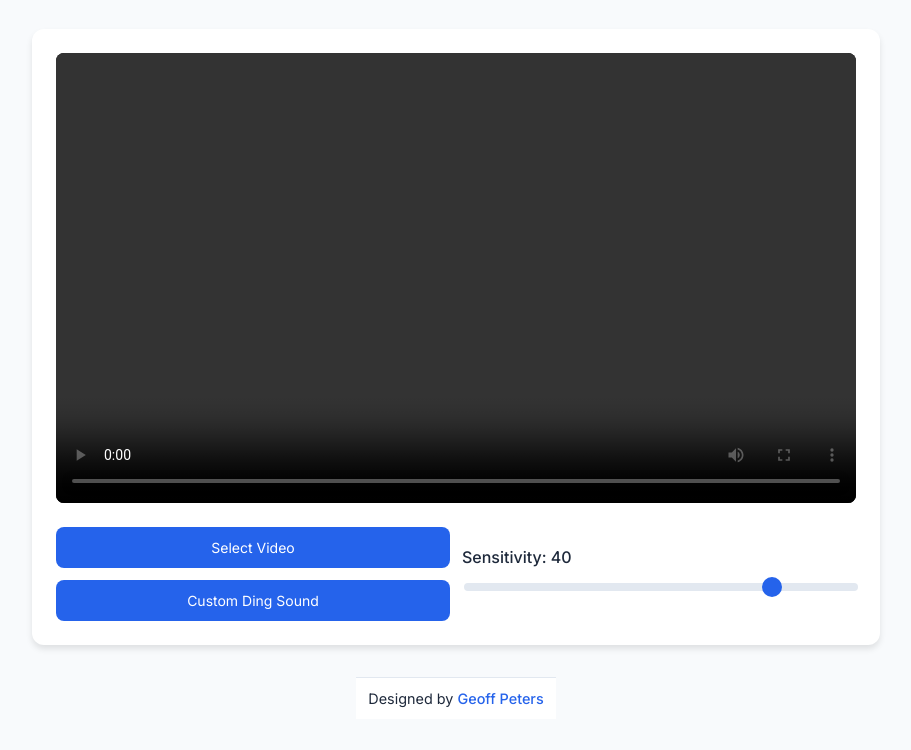
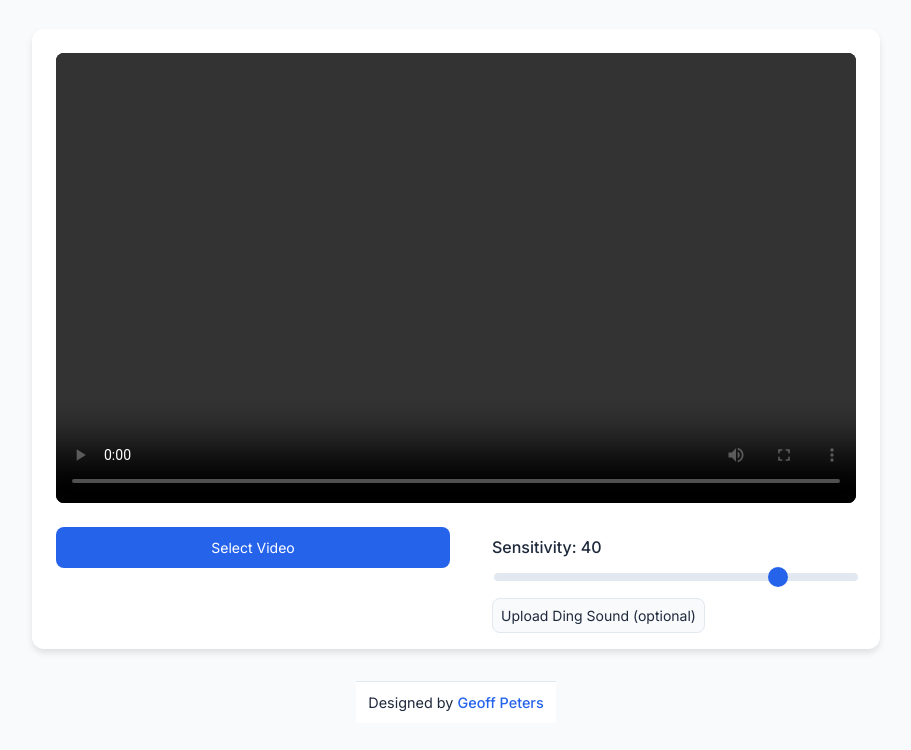
Before and after one commit to geoff604/video-cut-detection, a plain HTML site: page index.html in a window 1280 px wide. Shown: the part 112-862 px from the top of the page, without its empty margins (184-1095 px from the left). Drawn offline with Linux system fonts and the light colour scheme.

Commit message:
Improve layout more

```diff
--- a/index.html
+++ b/index.html
@@ -112,6 +112,23 @@
             background-color: var(--secondary-color);
         }
 
+        .secondary-button {
+            flex: 1;
+            padding: 8px;
+            background-color: var(--background-color);
+            color: var(--text-color);
+            border: 1px solid var(--border-color);
+            border-radius: 8px;
+            cursor: pointer;
+            font-size: 14px;
+            transition: background-color 0.2s;
+            margin-top: 8px;
+        }
+
+        .secondary-button:hover {
+            background-color: var(--border-color);
+        }
+
         button {
             flex: 1;
             padding: 12px;
@@ -128,8 +145,13 @@
             background-color: var(--secondary-color);
         }
 
+        .advanced-controls {
+            margin-left: 30px;
+        }
+
         .threshold-control {
-            margin-top: 20px;
+            margin-top: 10px;
+            margin-bottom: 20px;
         }
 
         .threshold-control label {
@@ -199,10 +221,6 @@
                 grid-template-columns: 1fr;
             }
 
-            button, .custom-file-upload {
-                width: 100%;
-            }
-
             .header h1 {
                 font-size: 1.5rem;
             }
@@ -214,6 +232,10 @@
             .credits {
                 font-size: 0.8rem;
                 padding: 8px;
+            }
+
+            .advanced-controls {
+                margin-left: 0px;
             }
         }
     </style>
@@ -234,17 +256,18 @@
                     </label>
                     <input type="file" id="videoInput" accept="video/*">
                 </div>
-
+            </div>
+            <div class="advanced-controls">
+                <div class="threshold-control">
+                    <label for="threshold">Sensitivity: <span id="thresholdValue">40</span></label>
+                    <input type="range" id="threshold" min="1" max="50" value="40">
+                </div>
                 <div class="file-input">
-                    <label class="custom-file-upload" for="audioInput">
-                        Custom Ding Sound
+                    <label class="secondary-button" for="audioInput">
+                        Upload Ding Sound (optional)
                     </label>
                     <input type="file" id="audioInput" accept="audio/*">
                 </div>
-            </div>
-            <div class="threshold-control">
-                <label for="threshold">Sensitivity: <span id="thresholdValue">40</span></label>
-                <input type="range" id="threshold" min="1" max="50" value="40">
             </div>
         </div>
     </div>
```
